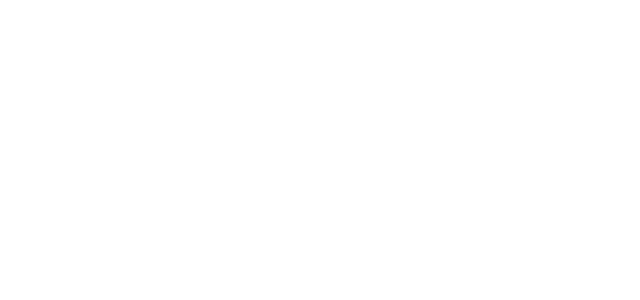
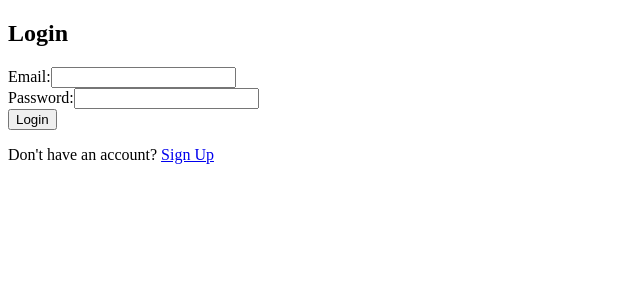
Before and after one commit to StanislavNikolenko/dictionary.front, an Angular app: page /auth in a window 1280 px wide. Before the commit this address led to /. Shown: the top 300 px of the page, without its empty margins (0-640 px from the left). Built offline with nearby package versions, Linux system fonts and the light colour scheme.

Commit message:
feat: add login

```diff
--- /dev/null
+++ b/src/app/auth/auth.component.html
@@ -0,0 +1,18 @@
+<div class="auth-container">
+  <h2>{{ isLogin ? 'Login' : 'Sign Up' }}</h2>
+  <form (submit)="onSubmit($event)" [formGroup]="authForm">
+    <div class="form-group">
+      <label for="email">Email:</label>
+      <input type="email" id="email" name="email" formControlName="email" required>
+    </div>
+    <div class="form-group">
+      <label for="password">Password:</label>
+      <input type="password" id="password" name="password" formControlName="password" required>
+    </div>
+    <button type="submit">{{ isLogin ? 'Login' : 'Sign Up' }}</button>
+  </form>
+  <p>
+    {{ isLogin ? 'Don\'t have an account?' : 'Already have an account?' }}
+    <a href="#" (click)="toggleAuthMode()">{{ isLogin ? 'Sign Up' : 'Login' }}</a>
+  </p>
+</div>
--- /dev/null
+++ b/src/app/auth/auth.component.ts
@@ -0,0 +1,46 @@
+import { Component } from '@angular/core';
+import { FormGroup, FormControl } from '@angular/forms';
+import { ReactiveFormsModule } from '@angular/forms';
+import { AuthService } from './auth.service';
+import { Router } from '@angular/router';
+
+@Component({
+  selector: 'app-auth',
+  standalone: true,
+  imports: [ReactiveFormsModule],
+  templateUrl: './auth.component.html',
+  styleUrls: ['./auth.component.css']
+})
+
+export class AuthComponent {
+  authForm = new FormGroup({
+    email: new FormControl(""),
+    password: new FormControl(""),
+    wordTranslation: new FormControl(""),
+  });
+  isLogin: boolean = true;
+
+  constructor(private authService: AuthService, private router: Router) {}
+
+  onSubmit(event: Event) {
+    event.preventDefault();
+    const { email, password } = this.authForm.value;
+    if (this.isLogin) {
+      this.authService.login(email!, password!).subscribe({
+        next: response => {
+          console.log('login is successfull');
+          this.router.navigate(['/']);
+        },
+       error: error => {
+          console.error('Login failed');
+        }
+    })
+    } else {
+      console.log('Sign Up', email, password);
+    }
+  }
+
+  toggleAuthMode() {
+    this.isLogin = !this.isLogin;
+  }
+}
--- /dev/null
+++ b/src/app/auth/auth.guard.ts
@@ -0,0 +1,18 @@
+import { Injectable } from '@angular/core';
+import { CanActivate, Router } from '@angular/router';
+import { AuthService } from './auth.service';
+
+@Injectable({
+  providedIn: 'root'
+})
+export class AuthGuard implements CanActivate {
+  constructor(private authService: AuthService, private router: Router) {}
+
+  canActivate(): boolean {
+    if (this.authService.isLoggedIn()) {
+      return true;
+    }
+    this.router.navigate(['/auth']);
+    return false;
+  }
+}
--- /dev/null
+++ b/src/app/auth/auth.service.ts
@@ -0,0 +1,66 @@
+import { Injectable } from '@angular/core';
+import { BehaviorSubject, catchError, Observable, tap } from 'rxjs';
+import { HttpClient } from "@angular/common/http";
+import { throwError } from 'rxjs';
+
+@Injectable({
+  providedIn: 'root'
+})
+export class AuthService {
+  private loggedIn = new BehaviorSubject<boolean>(false);
+  private apiUrl = "http://localhost:3000";
+
+  constructor(private http: HttpClient) {
+    this.checkAuthStatus();
+  }
+
+  private checkAuthStatus(): void {
+    if (typeof window !== 'undefined' && window.localStorage) {
+      const token = localStorage.getItem('auth_token');
+      this.loggedIn.next(!!token);
+    }
+  }
+
+  postSomeData(data: any): Observable<any> {
+    return this.http.post<any>(`${this.apiUrl}/endpoint`, data);
+  }
+
+  login(email: string, password: string): Observable<any> {
+    console.log('login');
+    const data = {
+        email: email,
+        password: password
+    };
+    console.log('data', data);
+    const url = `${this.apiUrl}/auth/login`;
+    console.log('url:', url);
+    return this.http.post<any>(`${this.apiUrl}/auth/login`, data).pipe(
+      tap((response: any) => {
+        console.log('response', response);
+        if (typeof window !== 'undefined' && window.localStorage) {
+          localStorage.setItem('auth_token', response.access_token);
+        }
+        this.loggedIn.next(true);
+      }),
+      catchError((error) => {
+        console.error('Login error', error);
+        return throwError(error); // Propagate the error
+      })
+    );
+  }
+
+  logout(): void {
+    if (typeof window !== 'undefined' && window.localStorage) {
+      localStorage.removeItem('auth_token');
+    }
+    this.loggedIn.next(false);
+  }
+
+  isLoggedIn(): boolean {
+    return this.loggedIn.value;
+  }
+
+  getAuthStatus(): Observable<boolean> {
+    return this.loggedIn.asObservable();
+  }
+}
--- a/src/app/card/concept.component.ts
+++ b/src/app/card/concept.component.ts
@@ -15,6 +15,7 @@
   templateUrl: "./concept.component.html",
   styleUrl: "./concept.component.css",
 })
+
 export class ConceptComponent {
   concepts: any[] = [];
   showDeleteModal = false;
```
Also changed, not shown: src/app/app.routes.ts (+7 -3 lines), src/app/auth/auth.component.css (added).
